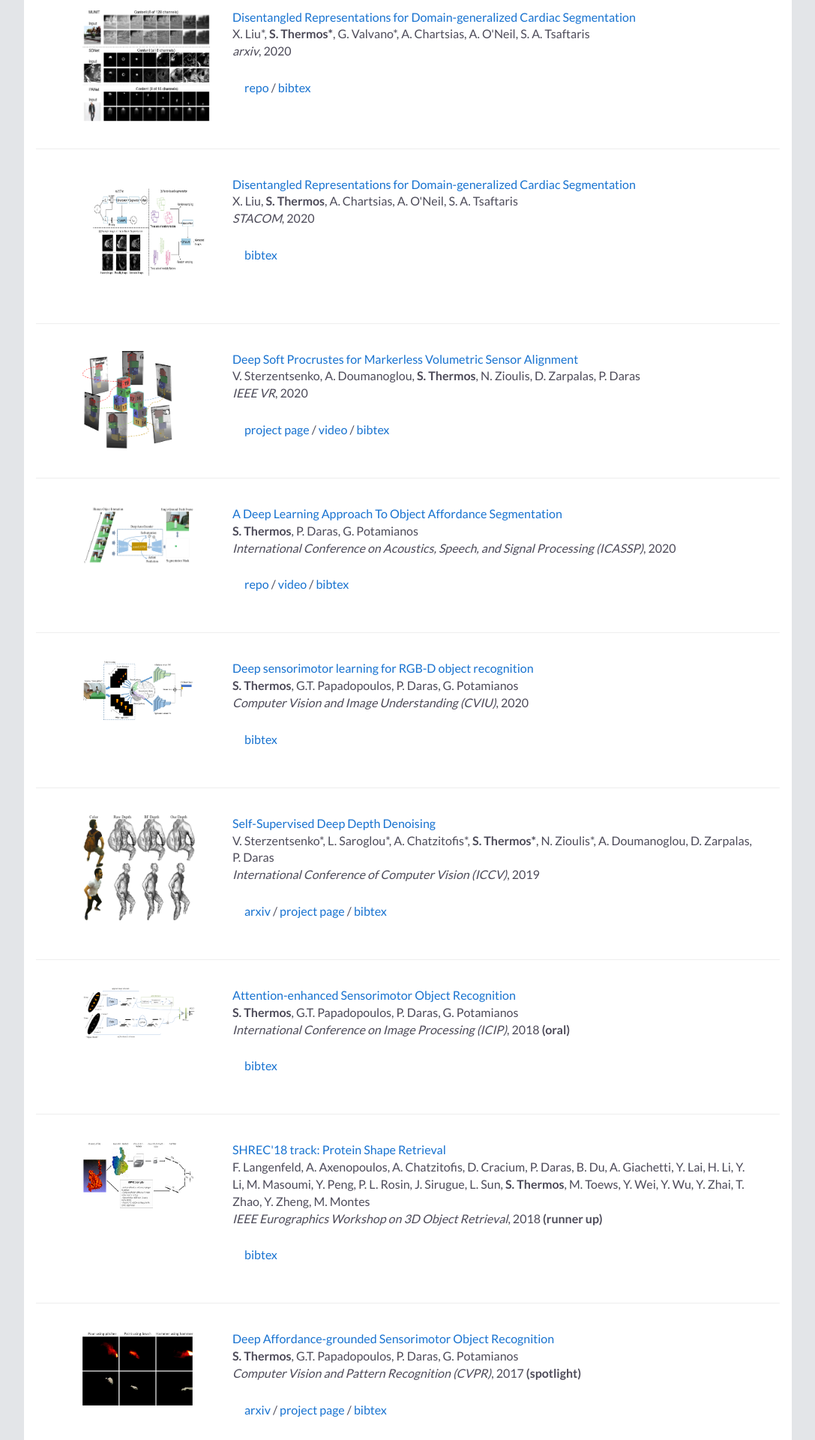
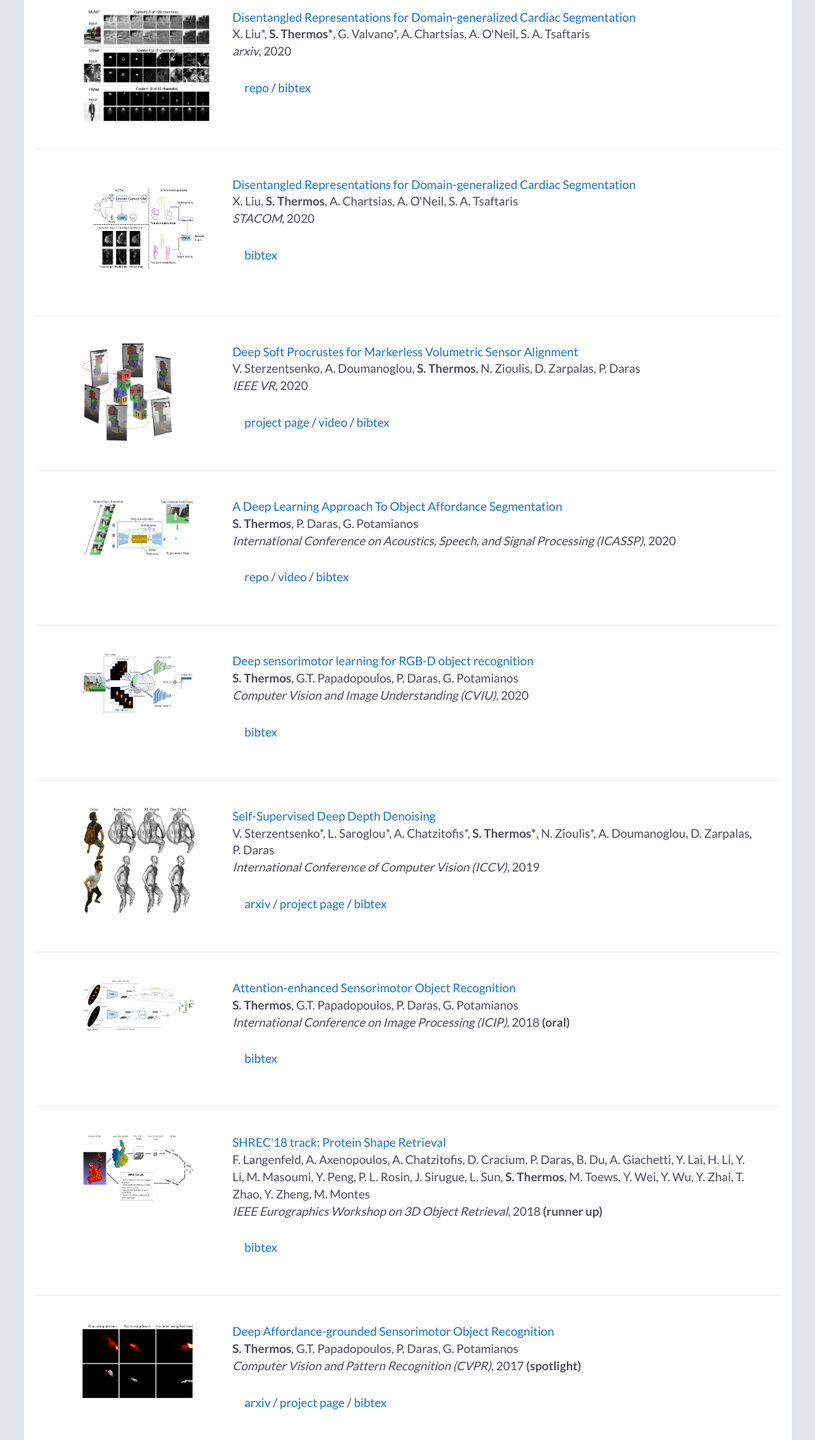
Before and after one commit to spthermo/spthermo.github.io, a Jekyll site: the page built from index.md, in a window 1280 px wide. Shown: the part 735-2655 px from the top of the page at 75% size, without its empty margins (96-1183 px from the left). Built offline with Jekyll 4.4.1, drawn with Linux system fonts in a browser that asks for light colours; nearby versions of some CDN libraries; our own code applies the rules of GitHub Pages for plain Markdown files.

Commit message:
Update default.html

```diff
--- a/_layouts/default.html
+++ b/_layouts/default.html
@@ -99,7 +99,7 @@
 
     <div class="publication">
       <table width="900" align="center" border="0" cellpadding="0">
-        <td width="25%" valign="top"><img src="assets/images/overview_disentangled.jpg" alt="game" width="200" height="160" style="border-style: none">
+        <td width="25%" valign="top"><img src="assets/images/overview_disentangled.jpg" alt="game" width="200" height="150" style="border-style: none">
         <td width="75%" valign="top">
           <p><a href="https://arxiv.org/pdf/2008.11514.pdf"><heading>Disentangled Representations for Domain-generalized Cardiac Segmentation</heading></a><br>
             X. Liu, <strong>S. Thermos</strong>, A. Chartsias, A. O'Neil, S. A. Tsaftaris <br>
```
